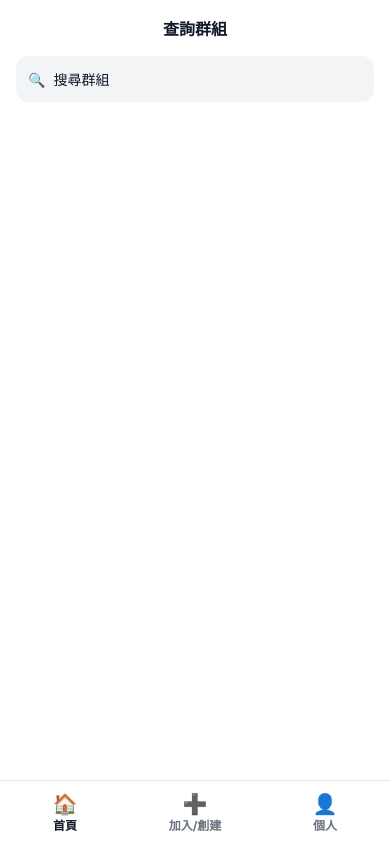
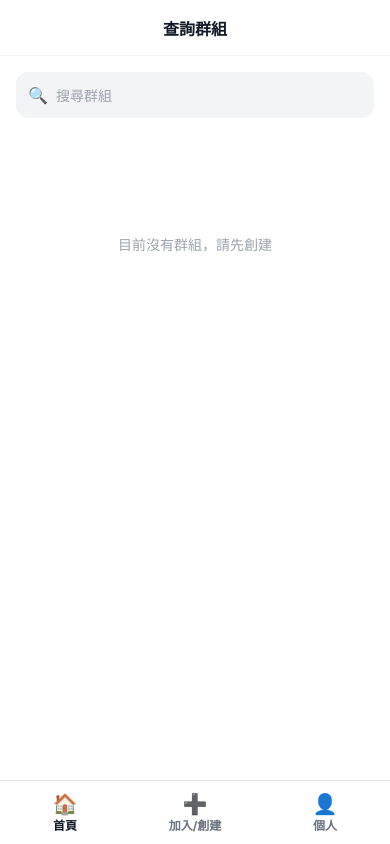
Before and after one commit to abc123936/http, a React Native app: screen /Tabs in a window 390 px wide. Built offline with nearby package versions, Linux system fonts and the light colour scheme.

Commit message:
fix web touch

```diff
--- a/screens/ScreenGroupList.tsx
+++ b/screens/ScreenGroupList.tsx
@@ -1,13 +1,15 @@
-import React, { useMemo, useState } from "react";
+import React, { useMemo, useState, useEffect } from "react";
 import { SafeAreaView, StyleSheet, Text, View, Pressable, FlatList, Alert, TextInput, Modal, TouchableOpacity, Platform } from "react-native";
 import { useGroups } from "../context/GroupContext";
 
 export default function ScreenGroupList({ navigation }: any) {
+  // 從 Context 獲取資料與更新函式
   const { groups, setGroups } = useGroups();
   const [query, setQuery] = useState("");
   const [menuOpen, setMenuOpen] = useState(false);
   const [menuGroupId, setMenuGroupId] = useState<string | null>(null);
 
+  // 當 groups 改變時，Filtered 會重新計算
   const filtered = useMemo(() => {
     const q = query.trim().toLowerCase();
     return q ? groups.filter((g) => g.name.toLowerCase().includes(q)) : groups;
@@ -29,53 +31,117 @@ export default function ScreenGroupList({ navigation }: any) {
     if (!g) return;
     const tid = g.id;
     const tname = g.name;
+
+    // 先關閉選單，再彈出確認
     closeMenu();
+
     setTimeout(() => {
-      Alert.alert("退出群組", `確定退出「${tname}」？`, [
+      Alert.alert("確認操作", `確定要退出「${tname}」嗎？`, [
         { text: "取消", style: "cancel" },
-        { text: "確定", style: "destructive", onPress: () => setGroups((prev) => prev.filter((x) => x.id !== tid)) },
+        {
+          text: "確定退出",
+          style: "destructive",
+          onPress: () => {
+            // 🌟 這裡執行後，Context 裡的 AsyncStorage 會同步存檔
+            setGroups((prev) => {
+              const next = prev.filter((x) => x.id !== tid);
+              return [...next]; // 展開運算子確保引用改變，觸發渲染
+            });
+          }
+        },
       ]);
     }, 100);
   };
 
   return (
     <SafeAreaView style={styles.safe}>
-      <View style={styles.header}><Text style={styles.headerTitle}>查詢群組</Text></View>
+      <View style={styles.header}>
+        <Text style={styles.headerTitle}>查詢群組</Text>
+      </View>
+
       <View style={styles.searchWrap}>
         <View style={styles.searchBox}>
-          <Text>🔍</Text>
-          <TextInput value={query} onChangeText={setQuery} placeholder="搜尋群組" style={styles.searchInput} />
+          <Text style={{ fontSize: 16 }}>🔍</Text>
+          <TextInput
+            value={query}
+            onChangeText={setQuery}
+            placeholder="搜尋群組"
+            style={styles.searchInput}
+            placeholderTextColor="#9ca3af"
+          />
         </View>
       </View>
+
       <FlatList
         data={filtered}
-        keyExtractor={(item, index) => item.id + index}
+        // 🌟 關鍵：extraData 讓 FlatList 監控全域 groups 的變動
         extraData={groups}
+        keyExtractor={(item) => item.id}
         contentContainerStyle={styles.listPadding}
         renderItem={({ item }) => (
-          <Pressable onPress={() => navigation.navigate("MemberList", { group: item })} style={styles.card}>
+          <Pressable
+            onPress={() => navigation.navigate("MemberList", { group: item })}
+            style={styles.card}
+          >
             <Text style={styles.groupName}>{item.name}</Text>
             <View style={styles.rightIcons}>
-              <Pressable onPress={(e) => { e.stopPropagation(); setGroups(prev => prev.map(x => x.id === item.id ? {...x, muted: !x.muted} : x)); }} style={styles.iconBtn}>
+              {/* 快速切換通知 */}
+              <Pressable
+                onPress={(e) => {
+                  e.stopPropagation();
+                  setGroups(prev => prev.map(x => x.id === item.id ? {...x, muted: !x.muted} : x));
+                }}
+                style={styles.iconBtn}
+              >
                 <Text style={{ fontSize: 18 }}>{item.muted ? "🔇" : "🔈"}</Text>
               </Pressable>
-              <Pressable onPress={(e) => { e.stopPropagation(); openMenu(item.id); }} style={styles.iconBtn}>
+
+              {/* 選單 */}
+              <Pressable
+                onPress={(e) => { e.stopPropagation(); openMenu(item.id); }}
+                style={styles.iconBtn}
+              >
                 <Text style={styles.icon}>⋯</Text>
               </Pressable>
             </View>
           </Pressable>
         )}
+        ListEmptyComponent={
+          <View style={styles.emptyBox}>
+            <Text style={{ color: "#9ca3af" }}>目前沒有群組，請先創建</Text>
+          </View>
+        }
       />
-      <Modal visible={menuOpen} transparent animationType="fade">
-        <Pressable style={styles.modalBackdrop} onPress={closeMenu}><View style={{ flex: 1 }} /></Pressable>
+
+      <Modal visible={menuOpen} transparent animationType="fade" onRequestClose={closeMenu}>
+        <Pressable style={styles.modalBackdrop} onPress={closeMenu}>
+          <View style={{ flex: 1 }} />
+        </Pressable>
         <View style={styles.sheet}>
           <View style={styles.sheetHandle} />
-          <TouchableOpacity style={styles.sheetItem} onPress={toggleMute}><Text style={styles.sheetText}>{getGroup()?.muted ? "開啟推播" : "關閉推播"}</Text></TouchableOpacity>
+
+          <TouchableOpacity style={styles.sheetItem} onPress={toggleMute}>
+            <Text style={styles.sheetText}>{getGroup()?.muted ? "開啟推播" : "關閉推播"}</Text>
+          </TouchableOpacity>
+
           <View style={styles.sheetDivider} />
-          <TouchableOpacity style={styles.sheetItem} onPress={() => { closeMenu(); navigation.navigate("ReviewMembers", { group: getGroup() }); }}><Text style={styles.sheetText}>審核新成員</Text></TouchableOpacity>
+
+          <TouchableOpacity
+            style={styles.sheetItem}
+            onPress={() => { closeMenu(); navigation.navigate("ReviewMembers", { group: getGroup() }); }}
+          >
+            <Text style={styles.sheetText}>審核新成員</Text>
+          </TouchableOpacity>
+
           <View style={styles.sheetDivider} />
-          <TouchableOpacity style={styles.sheetItem} onPress={leaveGroup}><Text style={[styles.sheetText, { color: "#ef4444" }]}>退出群組</Text></TouchableOpacity>
-          <TouchableOpacity style={[styles.sheetItem, { marginTop: 8 }]} onPress={closeMenu}><Text style={[styles.sheetText, { color: "#6b7280" }]}>取消</Text></TouchableOpacity>
+
+          <TouchableOpacity style={styles.sheetItem} onPress={leaveGroup}>
+            <Text style={[styles.sheetText, { color: "#ef4444" }]}>退出群組</Text>
+          </TouchableOpacity>
+
+          <TouchableOpacity style={[styles.sheetItem, { marginTop: 8 }]} onPress={closeMenu}>
+            <Text style={[styles.sheetText, { color: "#6b7280" }]}>取消</Text>
+          </TouchableOpacity>
         </View>
       </Modal>
     </SafeAreaView>
@@ -84,21 +150,22 @@ export default function ScreenGroupList({ navigation }: any) {
 
 const styles = StyleSheet.create({
   safe: { flex: 1, backgroundColor: "#fff" },
-  header: { height: 56, justifyContent: "center", alignItems: "center" },
+  header: { height: 56, justifyContent: "center", alignItems: "center", borderBottomWidth: 1, borderBottomColor: "#f3f4f6" },
   headerTitle: { fontSize: 16, fontWeight: "800", color: "#111827" },
-  searchWrap: { paddingHorizontal: 16, paddingBottom: 6 },
+  searchWrap: { padding: 16 },
   searchBox: { height: 46, borderRadius: 12, backgroundColor: "#f3f4f6", paddingHorizontal: 12, flexDirection: "row", alignItems: "center", gap: 8 },
   searchInput: { flex: 1, fontSize: 14, color: "#111827" },
-  listPadding: { padding: 16, paddingTop: 10 },
-  card: { height: 60, borderRadius: 12, backgroundColor: "#f3f4f6", paddingHorizontal: 16, marginBottom: 12, flexDirection: "row", alignItems: "center", justifyContent: "space-between" },
+  listPadding: { paddingHorizontal: 16, paddingBottom: 20 },
+  card: { height: 64, borderRadius: 16, backgroundColor: "#f9fafb", paddingHorizontal: 16, marginBottom: 12, flexDirection: "row", alignItems: "center", justifyContent: "space-between", borderWidth: 1, borderColor: "#f3f4f6" },
   groupName: { fontSize: 15, fontWeight: "700", color: "#111827" },
-  rightIcons: { flexDirection: "row", alignItems: "center", gap: 8 },
-  iconBtn: { padding: 6 },
-  icon: { fontSize: 18, color: "#111827" },
-  modalBackdrop: { flex: 1, backgroundColor: "rgba(0,0,0,0.3)" },
-  sheet: { position: "absolute", left: 0, right: 0, bottom: 0, padding: 12, paddingBottom: 24, backgroundColor: "#fff", borderTopLeftRadius: 20, borderTopRightRadius: 20 },
-  sheetHandle: { width: 40, height: 5, borderRadius: 999, backgroundColor: "#e5e7eb", alignSelf: "center", marginBottom: 12 },
-  sheetItem: { paddingVertical: 14, paddingHorizontal: 12, borderRadius: 12 },
-  sheetText: { fontSize: 15, fontWeight: "800", color: "#111827" },
+  rightIcons: { flexDirection: "row", alignItems: "center", gap: 10 },
+  iconBtn: { padding: 8 },
+  icon: { fontSize: 20, color: "#4b5563" },
+  modalBackdrop: { flex: 1, backgroundColor: "rgba(0,0,0,0.4)" },
+  sheet: { position: "absolute", left: 0, right: 0, bottom: 0, padding: 16, paddingBottom: 30, backgroundColor: "#fff", borderTopLeftRadius: 24, borderTopRightRadius: 24 },
+  sheetHandle: { width: 40, height: 4, borderRadius: 2, backgroundColor: "#e5e7eb", alignSelf: "center", marginBottom: 16 },
+  sheetItem: { paddingVertical: 16, alignItems: "center" },
+  sheetText: { fontSize: 16, fontWeight: "700", color: "#111827" },
   sheetDivider: { height: 1, backgroundColor: "#f3f4f6" },
+  emptyBox: { alignItems: "center", marginTop: 100 }
 });
```
